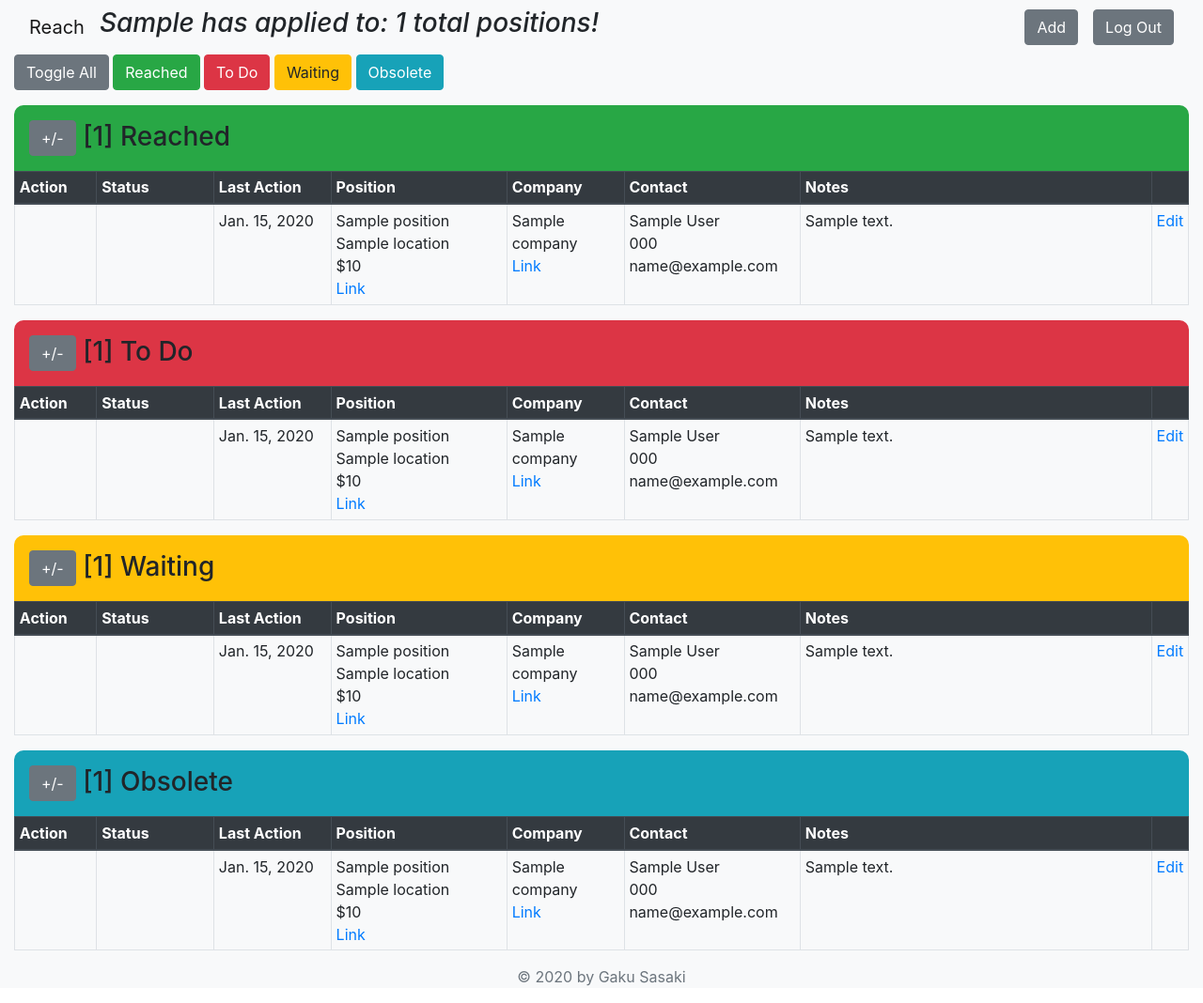
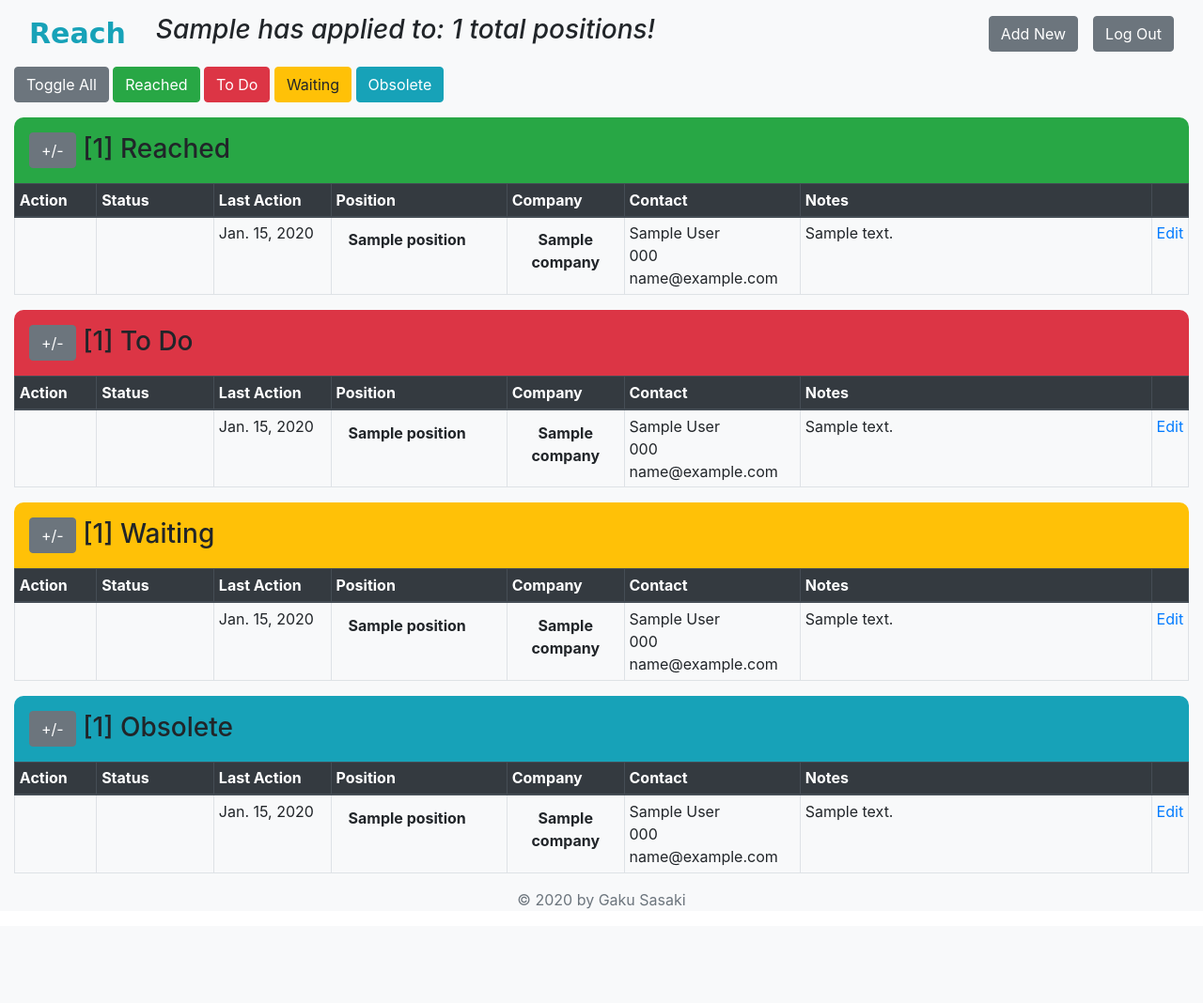
Before and after one commit to gsasaki23/reach_project, a Django app: template reach_app/templates/dashboard.html in a window 1280 px wide. Shown: the whole page at 94% size. After the commit the page ends 968 px from the top, so only its background shows below. Run offline with Django 3.2, Linux system fonts and the light colour scheme; tables that the repository leaves empty hold one stand-in row (values such as "Sample post"); the template is opened without the code that fills it: values that come from a table or form of the project are taken from there, most other values are stand-ins (such as "Sample title", 1, 10 or a date in 2020); some libraries are stand-ins or nearby versions.

Commit message:
position and company are now popovers

```diff
--- a/reach_app/templates/dashboard.html
+++ b/reach_app/templates/dashboard.html
@@ -19,14 +19,36 @@
 
     <style>
         #logo {
-
+            font-family: "Comic Sans MS", cursive, sans-serif;
+            color: #17A2B8;
+            font-size: 30px;
+            font-weight: bolder;
         }
         .panel-title {
             margin-bottom: 0;
             border-radius: 10px 10px 0px 0px;
         }
+        .panel-body {
+            overflow-x:auto;
+        }
+        .blinking{
+            animation:blinkingText 1s 5;
+        }
+        @keyframes blinkingText{
+            0%{		color: transparent;}
+            50%{	color: black;}
+            100%{	color: transparent;}
+        }
+
     </style>
-
+    <script>
+        $(document).ready(function(){
+            $('[data-toggle="popover"]').popover({
+                trigger: 'focus',
+                html: true
+            });
+        });
+    </script>
 </head>
 
 <body>
@@ -34,7 +56,7 @@
         <!-- NavBar -->
         <nav class="navbar navbar-expand-sm navbar-light bg-light">
             <a class="navbar-brand" id="logo">Reach</a>
-            <h3 class="text-center font-italic">{{current_user.first_name}} has applied to: {{total_positions}} total positions!</h3>
+            <h3 class="text-center font-italic ml-3">{{current_user.first_name}} has applied to: {{total_positions}} total positions!</h3>
             <button class="navbar-toggler" type="button" data-toggle="collapse" data-target="#navbarSupportedContent"
                 aria-controls="navbarSupportedContent" aria-expanded="false" aria-label="Toggle navigation">
                 <span class="navbar-toggler-icon"></span>
@@ -42,7 +64,7 @@
 
             <div class="collapse navbar-collapse" id="navbarSupportedContent">
                 <div class="navbar-nav mr-auto"></div>
-                <button class="btn btn-secondary mr-3" onclick="location.href='/new'">Add</button>
+                <button class="btn btn-secondary mr-3" onclick="location.href='/new'">Add New</button>
                 <button class="btn btn-secondary" onclick="location.href='/logout'">Log Out</button>
             </div>
         </nav><!-- E N D NavBar -->
@@ -59,6 +81,7 @@
                 aria-expanded="false" aria-controls="collapse-waiting">Waiting</button>
             <button class="btn btn-info" type="button" data-toggle="collapse" data-target="#collapse-obsolete"
                 aria-expanded="false" aria-controls="collapse-obsolete">Obsolete</button>
+
         </p><!-- E N D Toggle Buttons for the 4 Sections -->
 
         <!-- Panel for the 4 Sections -->
@@ -125,15 +148,15 @@
                                     </td>
 
                                     <td>
-                                        {{ position.title }}<br>
-                                        {{ position.location }}<br>
-                                        ${{ position.salary }}<br>
-                                        <a href="{{ position.posting }}">Link</a>
+                                        <a class="btn btn-light" id="position-popover" tabindex="0" role="button" data-toggle="popover" data-trigger="focus" data-placement="left" title="{{ position.title }}" data-content="<u>Location:</u><br/> {{ position.location }}<br/><u>Salary:</u><br/> ${{ position.salary }}<br/><u>Posting:</u><br/> <a href='{{ position.posting }}'>Link</a>"><b>{{ position.title }}</b></a><br>
                                     </td>
                                     <td>
-                                        {{ position.company.name }}<br>
+                                        {% if position.company.info == "" %}
+                                        <a class="btn btn-light" id="position-popover" tabindex="0" role="button" data-toggle="popover" data-trigger="focus" data-placement="left" title="{{ position.company.name }}" data-content=""><b>{{ position.company.name }}</b></a><br>
+                                        {% endif %}
+
                                         {% if position.company.info != "" %}
-                                        <a href="{{ position.company.info }}">Link</a>
+                                        <a class="btn btn-light" id="position-popover" tabindex="0" role="button" data-toggle="popover" data-trigger="focus" data-placement="left" title="{{ position.company.name }}" data-content="<u>Info:</u><br/> <a href='{{ position.company.info }}'>Link</a>"><b>{{ position.company.name }}</b></a><br>
                                         {% endif %}
                                     </td>
 
@@ -143,7 +166,9 @@
                                         {{ position.contact.email }}
                                     </td>
 
-                                    <td>{{ position.note }}</td>
+                                    <td>
+                                        {{ position.note }}
+                                    </td>
                                     <td><a href="/edit/{{position.id}}">Edit</a></td>
                                 </tr>
                                 {% endfor %}
@@ -191,21 +216,21 @@
                                     <td>
                                         {% if position.status_code == 2 %}
                                         <!-- 2 to 1 -->
-                                        <a href="/update_status/{{position.id}}/1">Followed up</a><br>
+                                        <a href="/update_status/{{position.id}}/1">Sent</a><br>
                                         {% elif position.status_code == 3 %}
                                         <!-- 3 to 1 -->
                                         <a href="/update_status/{{position.id}}/1">Completed</a><br>
                                         {% elif position.status_code == 4 %}
                                         <!-- 4 to 12 -->
-                                        <a href="/update_status/{{position.id}}/12">Took Interview</a><br>
+                                        <a href="/update_status/{{position.id}}/12">Completed</a><br>
                                         <!-- 4 to 21 -->
                                         <a href="/update_status/{{position.id}}/31">Cancelled</a><br>
                                         {% elif position.status_code == 12 %}
                                         <!-- 12 to 11 -->
-                                        <a href="/update_status/{{position.id}}/11">Thank-you Sent</a><br>
+                                        <a href="/update_status/{{position.id}}/11">Sent</a><br>
                                         {% elif position.status_code == 13 %}
                                         <!-- 13 to 11 -->
-                                        <a href="/update_status/{{position.id}}/11">Follow-up Sent</a><br>
+                                        <a href="/update_status/{{position.id}}/11">Sent</a><br>
                                         {% elif position.status_code == 14 %}
                                         <!-- 14 to 11 -->
                                         <a href="/update_status/{{position.id}}/11">Completed</a><br>
@@ -246,15 +271,15 @@
                                     <td>{{position.updated_at.date}}</td>
 
                                     <td>
-                                        {{ position.title }}<br>
-                                        {{ position.location }}<br>
-                                        ${{ position.salary }}<br>
-                                        <a href="{{ position.posting }}">Link</a>
+                                        <a class="btn btn-light" id="position-popover" tabindex="0" role="button" data-toggle="popover" data-trigger="focus" data-placement="left" title="{{ position.title }}" data-content="<u>Location:</u><br/> {{ position.location }}<br/><u>Salary:</u><br/> ${{ position.salary }}<br/><u>Posting:</u><br/> <a href='{{ position.posting }}'>Link</a>"><b>{{ position.title }}</b></a><br>
                                     </td>
                                     <td>
-                                        {{ position.company.name }}<br>
+                                        {% if position.company.info == "" %}
+                                        <a class="btn btn-light" id="position-popover" tabindex="0" role="button" data-toggle="popover" data-trigger="focus" data-placement="left" title="{{ position.company.name }}" data-content=""><b>{{ position.company.name }}</b></a><br>
+                                        {% endif %}
+
                                         {% if position.company.info != "" %}
-                                        <a href="{{ position.company.info }}">Link</a>
+                                        <a class="btn btn-light" id="position-popover" tabindex="0" role="button" data-toggle="popover" data-trigger="focus" data-placement="left" title="{{ position.company.name }}" data-content="<u>Info:</u><br/> <a href='{{ position.company.info }}'>Link</a>"><b>{{ position.company.name }}</b></a><br>
                                         {% endif %}
                                     </td>
                                     <td>
@@ -355,15 +380,15 @@
                                     </td>
 
                                     <td>
-                                        {{ position.title }}<br>
-                                        {{ position.location }}<br>
-                                        ${{ position.salary }}<br>
-                                        <a href="{{ position.posting }}">Link</a>
+                                        <a class="btn btn-light" id="position-popover" tabindex="0" role="button" data-toggle="popover" data-trigger="focus" data-placement="left" title="{{ position.title }}" data-content="<u>Location:</u><br/> {{ position.location }}<br/><u>Salary:</u><br/> ${{ position.salary }}<br/><u>Posting:</u><br/> <a href='{{ position.posting }}'>Link</a>"><b>{{ position.title }}</b></a><br>
                                     </td>
                                     <td>
-                                        {{ position.company.name }}<br>
+                                        {% if position.company.info == "" %}
+                                        <a class="btn btn-light" id="position-popover" tabindex="0" role="button" data-toggle="popover" data-trigger="focus" data-placement="left" title="{{ position.company.name }}" data-content=""><b>{{ position.company.name }}</b></a><br>
+                                        {% endif %}
+
                                         {% if position.company.info != "" %}
-                                        <a href="{{ position.company.info }}">Link</a>
+                                        <a class="btn btn-light" id="position-popover" tabindex="0" role="button" data-toggle="popover" data-trigger="focus" data-placement="left" title="{{ position.company.name }}" data-content="<u>Info:</u><br/> <a href='{{ position.company.info }}'>Link</a>"><b>{{ position.company.name }}</b></a><br>
                                         {% endif %}
                                     </td>
                                     <td>
@@ -446,15 +471,15 @@
                                     </td>
 
                                     <td>
-                                        {{ position.title }}<br>
-                                        {{ position.location }}<br>
-                                        ${{ position.salary }}<br>
-                                        <a href="{{ position.posting }}">Link</a>
+                                        <a class="btn btn-light" id="position-popover" tabindex="0" role="button" data-toggle="popover" data-trigger="focus" data-placement="left" title="{{ position.title }}" data-content="<u>Location:</u><br/> {{ position.location }}<br/><u>Salary:</u><br/> ${{ position.salary }}<br/><u>Posting:</u><br/> <a href='{{ position.posting }}'>Link</a>"><b>{{ position.title }}</b></a><br>
                                     </td>
                                     <td>
-                                        {{ position.company.name }}<br>
+                                        {% if position.company.info == "" %}
+                                        <a class="btn btn-light" id="position-popover" tabindex="0" role="button" data-toggle="popover" data-trigger="focus" data-placement="left" title="{{ position.company.name }}" data-content=""><b>{{ position.company.name }}</b></a><br>
+                                        {% endif %}
+
                                         {% if position.company.info != "" %}
-                                        <a href="{{ position.company.info }}">Link</a>
+                                        <a class="btn btn-light" id="position-popover" tabindex="0" role="button" data-toggle="popover" data-trigger="focus" data-placement="left" title="{{ position.company.name }}" data-content="<u>Info:</u><br/> <a href='{{ position.company.info }}'>Link</a>"><b>{{ position.company.name }}</b></a><br>
                                         {% endif %}
                                     </td>
                                     <td>
@@ -488,5 +513,4 @@
         </footer><!-- E N D Footer -->
     </div>
 </body>
-
 </html>
--- a/reach_app/views.py
+++ b/reach_app/views.py
@@ -352,7 +352,6 @@ def update_status(request, position_id, next_code):
         pos.ty_sent = False
 
     pos.save()
-    # TODO django's updated_at auto is 7 hours ahead???
     return redirect('/dashboard')
 
 # Adds necessary followups to waiting positions
--- a/reach_project/settings.py
+++ b/reach_project/settings.py
@@ -106,7 +106,7 @@ AUTH_PASSWORD_VALIDATORS = [
 
 LANGUAGE_CODE = 'en-us'
 
-TIME_ZONE = 'UTC'
+TIME_ZONE = 'PST'
 
 USE_I18N = True
 
```
Also changed, not shown: reach_app/templates/index.html (+9 -0 lines).
